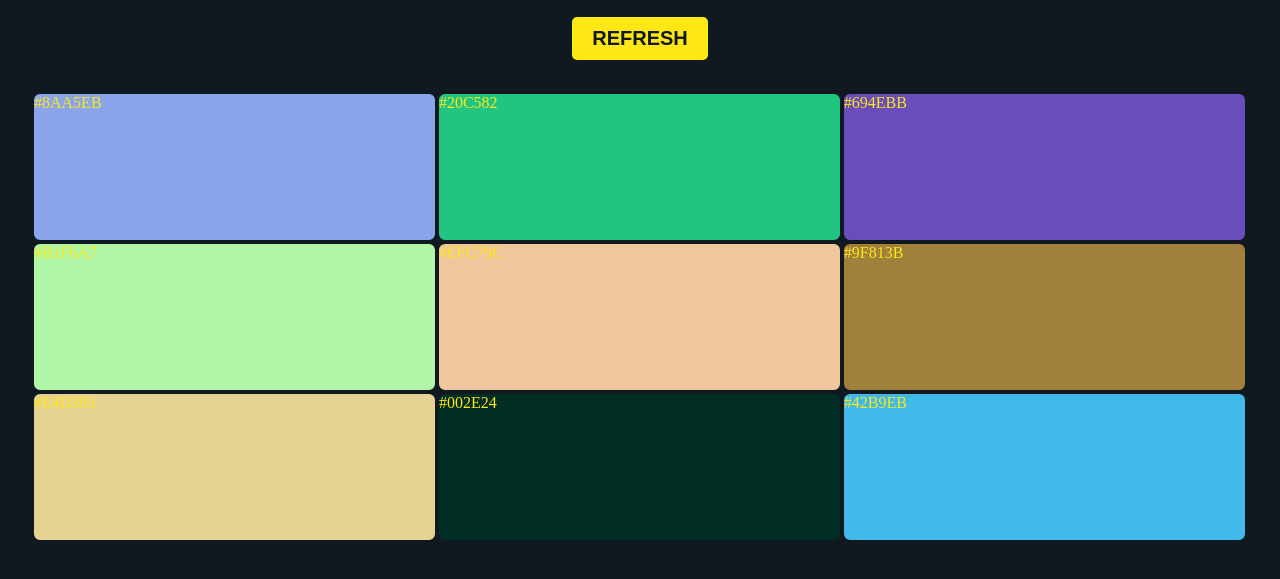
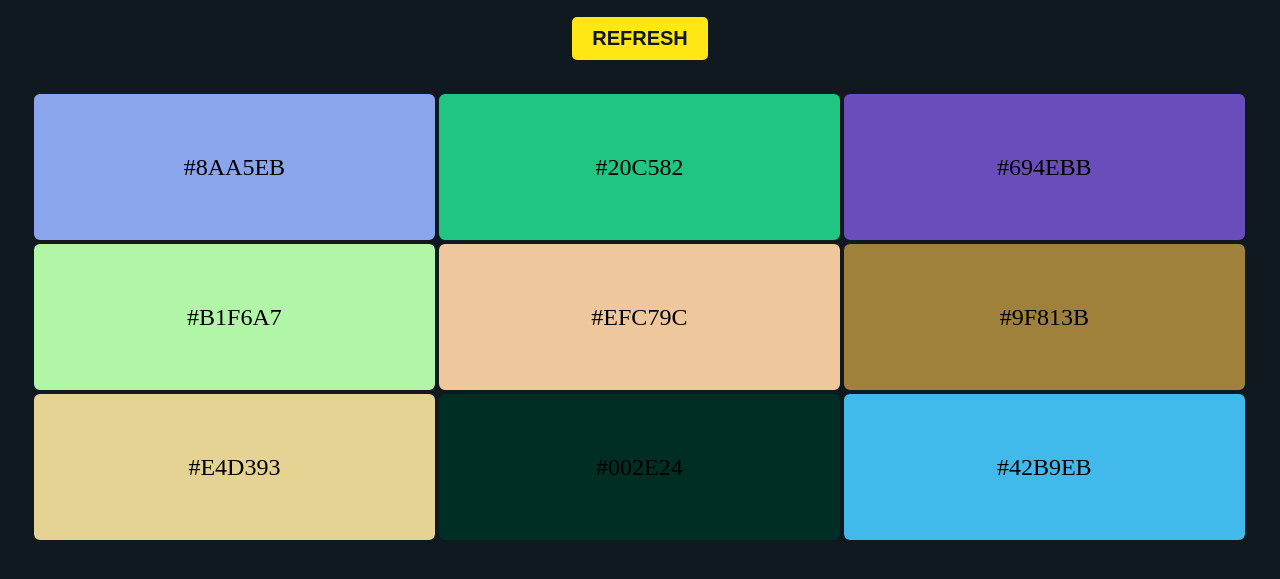
Before and after one commit to 678m/RandomColorGenerator, a plain HTML site: page index.html in a window 1280 px wide. Shown: the part 95-674 px from the top of the page. Drawn offline with Linux system fonts and the light colour scheme.

Commit message:
Updated styles.css

```diff
--- a/styles.css
+++ b/styles.css
@@ -1,22 +1,24 @@
-*{
+* {
     margin: 0;
     padding: 0;
     box-sizing: border-box;
 }
-body{
+
+body {
     background-color: #f1f1f1;
     min-height: 100vh;
-    color:  #FEE715FF ;
+    color: #FEE715FF;
     background: #101820FF;
     margin: 0 2rem 0 2rem;
 }
-.heading{
-margin:20px auto;
-text-align: center;
-padding-top: 35px;
+
+.heading {
+    margin: 20px auto;
+    text-align: center;
+    padding-top: 35px;
 }
 
-.btn{
+.btn {
     display: block;
     margin: 20px auto;
     padding: 10px 20px;
@@ -31,20 +33,29 @@ padding-top: 35px;
     transition: 0.5s;
 }
 
-.btn:hover{
+.btn:hover {
     background-color: rgb(33, 50, 68);
     color: #FEE715FF;
 }
-.container{
+
+.container {
     margin: 2rem auto;
     display: flex;
     flex-wrap: wrap;
 
 }
-.box{
-   width:33.3%;
-   height: 150px;
-   background-color: #fff;
-   border: 2px solid  #101820FF;
-   border-radius: 8px;
+
+.box {
+    width: 33.3%;
+    height: 150px;
+    background-color: #fff;
+    border: 2px solid #101820FF;
+    border-radius: 8px;
+    display: flex;
+    justify-content: center;
+    align-items: center;
+    color: #000;
+    font-size: 1.5rem;
+    cursor: pointer;
+    text-transform: uppercase;
 }
```
